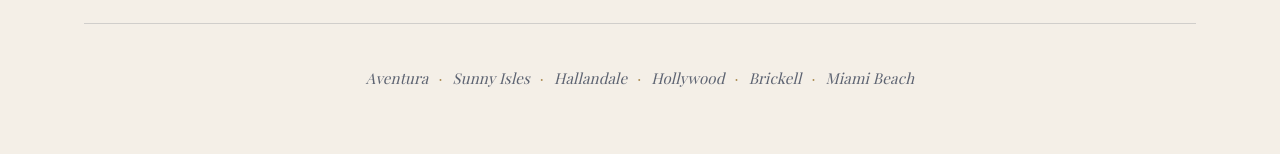
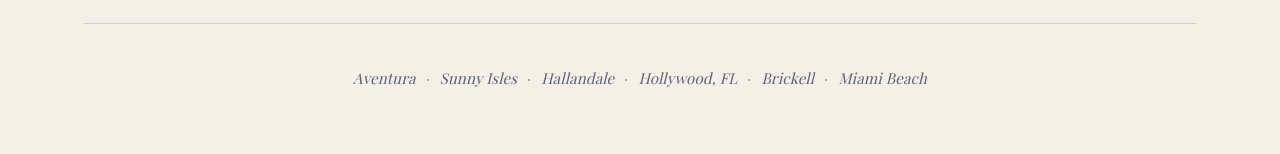
Before and after one commit to alejandrorodriguezovdr-debug/esperanza-martinez-borrador, a plain HTML site: page index.html in a window 1280 px wide. Shown: the part 1622-1776 px from the top of the page. Drawn offline with nearby package versions, Linux system fonts and the light colour scheme; a web font is replaced by a local one.

Commit message:
Zonas: Hollywood, FL para evitar confusión
Co-Authored-By: Claude Opus 5.5 <noreply@anthropic.com>

```diff
--- a/index.html
+++ b/index.html
@@ -476,7 +476,7 @@
           <span class="end"><small data-en="Visit" data-es="Visitar">Visit</small><i class="arr"></i></span>
         </a>
 
-        <p class="areas fu"><span>Aventura</span><span>Sunny Isles</span><span>Hallandale</span><span>Hollywood</span><span>Brickell</span><span>Miami Beach</span></p>
+        <p class="areas fu"><span>Aventura</span><span>Sunny Isles</span><span>Hallandale</span><span>Hollywood, FL</span><span>Brickell</span><span>Miami Beach</span></p>
       </div>
     </div>
 
```
Also changed, not shown: v2/index.html (+1 -1 lines).
